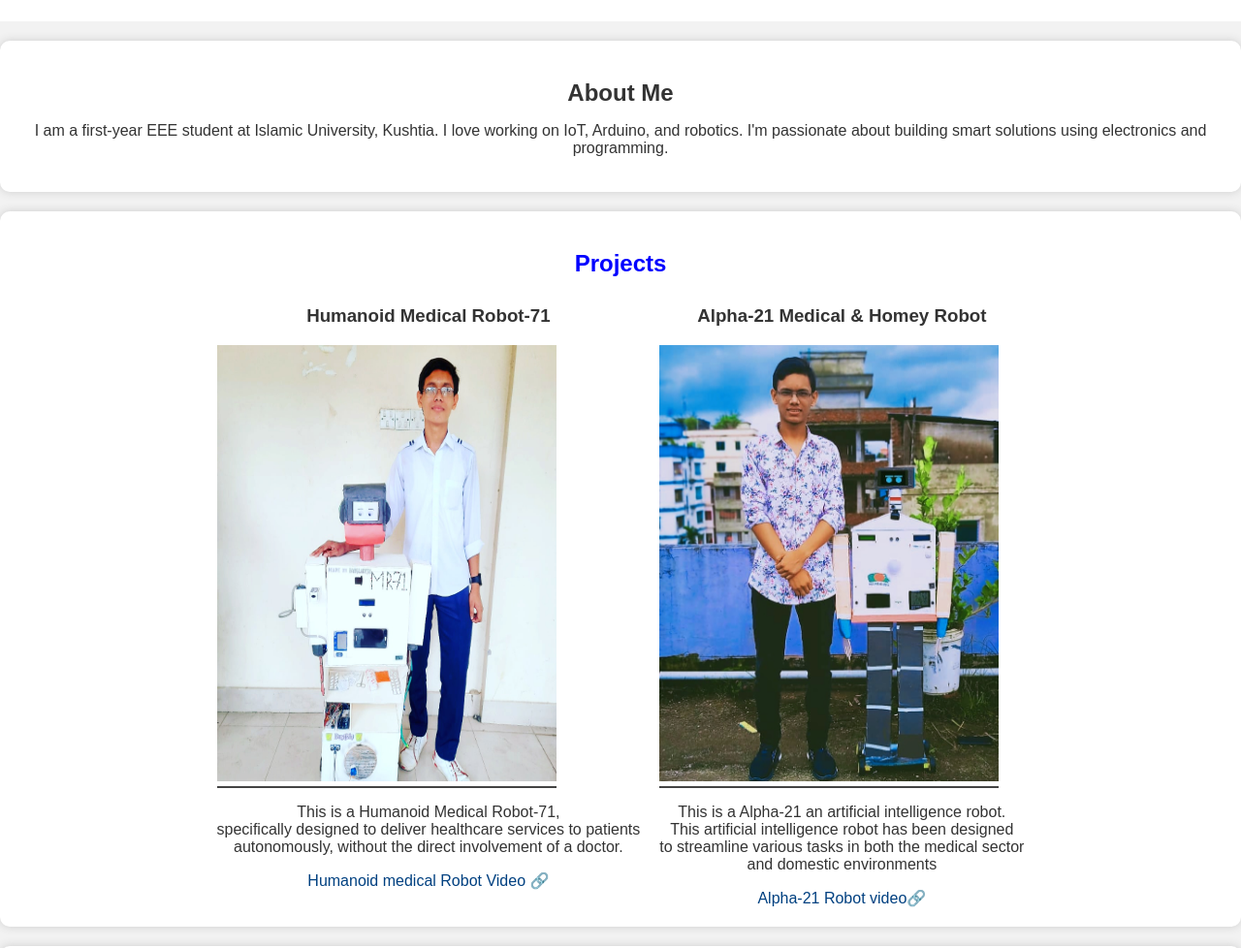
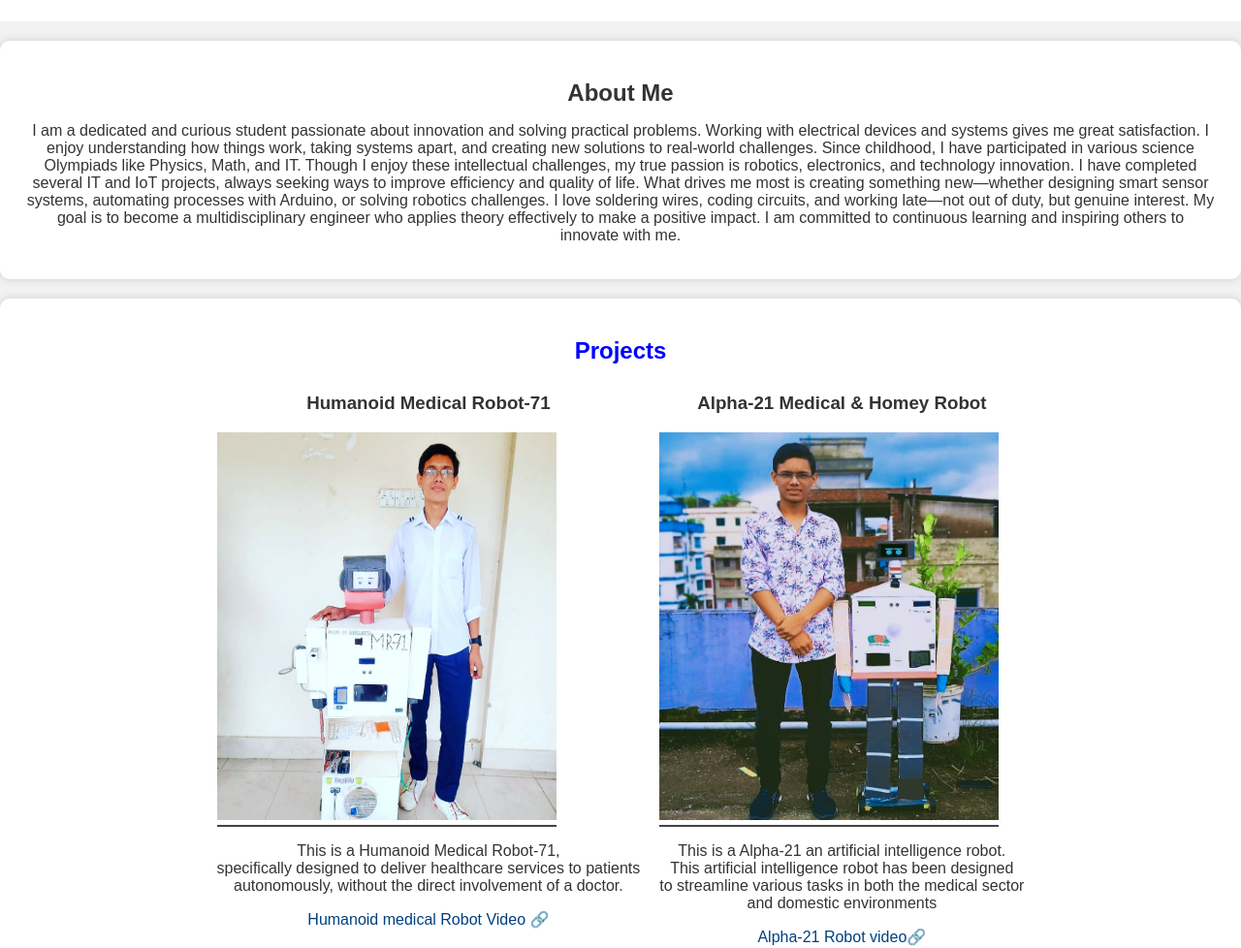
Before and after one commit to mdzihadulislam/mdzihad.github.io, a plain HTML site: page index.html in a window 1280 px wide. Shown: the part 600-1578 px from the top of the page at 97% size. Drawn offline with Linux system fonts and the light colour scheme.

Commit message:
Update index.html

```diff
--- a/index.html
+++ b/index.html
@@ -17,7 +17,13 @@
 
   <section>
     <h2>About Me</h2>
-    <p>I am a first-year EEE student at Islamic University, Kushtia. I love working on IoT, Arduino, and robotics. I'm passionate about building smart solutions using electronics and programming.</p>
+    <p>I am a dedicated and curious student passionate about innovation and solving practical problems. Working with electrical devices and systems gives me great satisfaction. I enjoy understanding how things work, taking systems apart, and creating new solutions to real-world challenges.
+
+Since childhood, I have participated in various science Olympiads like Physics, Math, and IT. Though I enjoy these intellectual challenges, my true passion is robotics, electronics, and technology innovation. I have completed several IT and IoT projects, always seeking ways to improve efficiency and quality of life.
+
+What drives me most is creating something new—whether designing smart sensor systems, automating processes with Arduino, or solving robotics challenges. I love soldering wires, coding circuits, and working late—not out of duty, but genuine interest.
+
+My goal is to become a multidisciplinary engineer who applies theory effectively to make a positive impact. I am committed to continuous learning and inspiring others to innovate with me.</p>
 
   </section>
 
@@ -27,7 +33,7 @@
 
     <div>
       <h3>Humanoid Medical Robot-71</h3>
-     <img src="MedicalRobot.jpg" alt="MedicalRobot.jpg" width="350" height="450"/>
+     <img src="MedicalRobot.jpg" alt="MedicalRobot.jpg" width="350" height="400"/>
 
       <p>This is a Humanoid Medical Robot-71,<br>  specifically designed to deliver healthcare services to patients<br> autonomously, without the direct involvement of a doctor.
 </p>
@@ -38,7 +44,7 @@
 
     <div>
       <h3>Alpha-21 Medical & Homey Robot</h3>
-     <img src="Alpharobot.jpg" alt="Alpharobot" width="350" height="450"/>
+     <img src="Alpharobot.jpg" alt="Alpharobot" width="350" height="400"/>
       <p>This is a Alpha-21 an artificial intelligence robot.
       <br>This artificial intelligence robot has been designed <br>to streamline various tasks
       in both the medical sector<br> and domestic environments
@@ -143,7 +149,7 @@
 
           <div>
       <p>🎖Winner-Best<br> Research Competition 2021</p>
-         <img src="sera.jpg" alt="reserch competetion" width="300"  height="450"/>
+         <img src="sera.jpg" alt="reserch competetion" width="350"  height="450"/>
          </div>
 
   <div>
```
